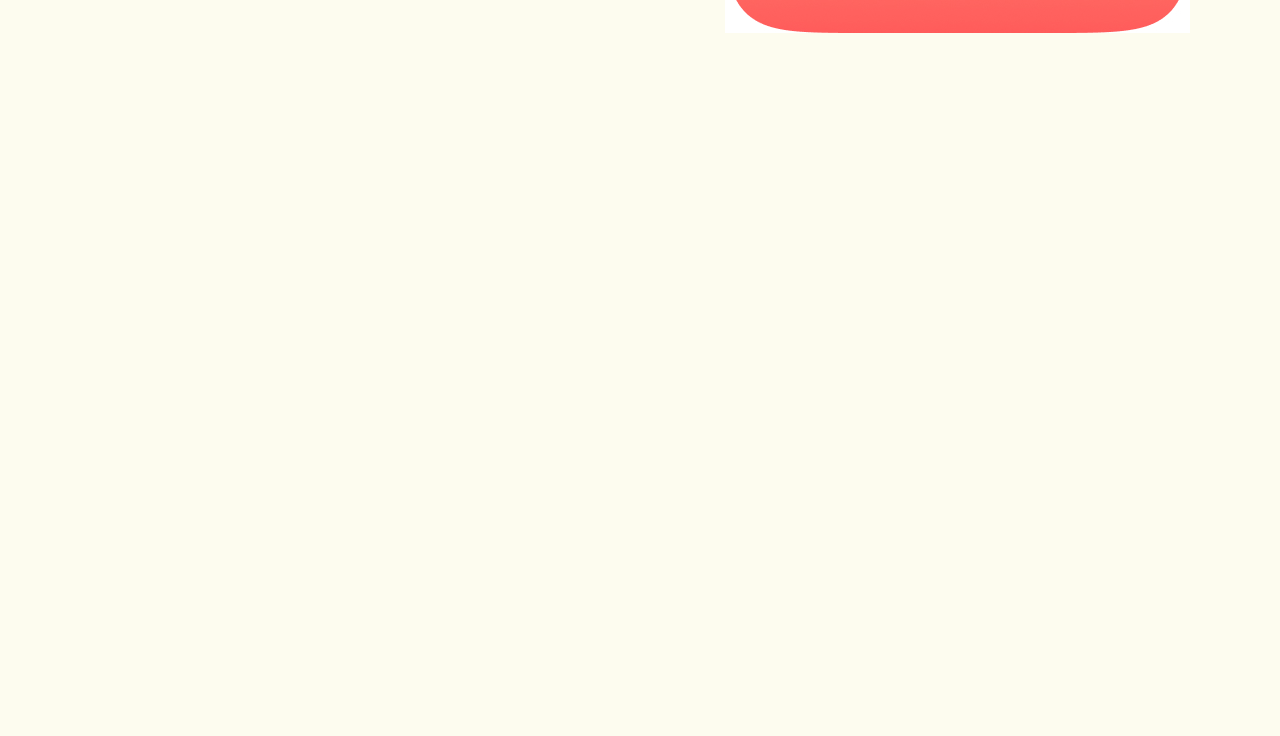
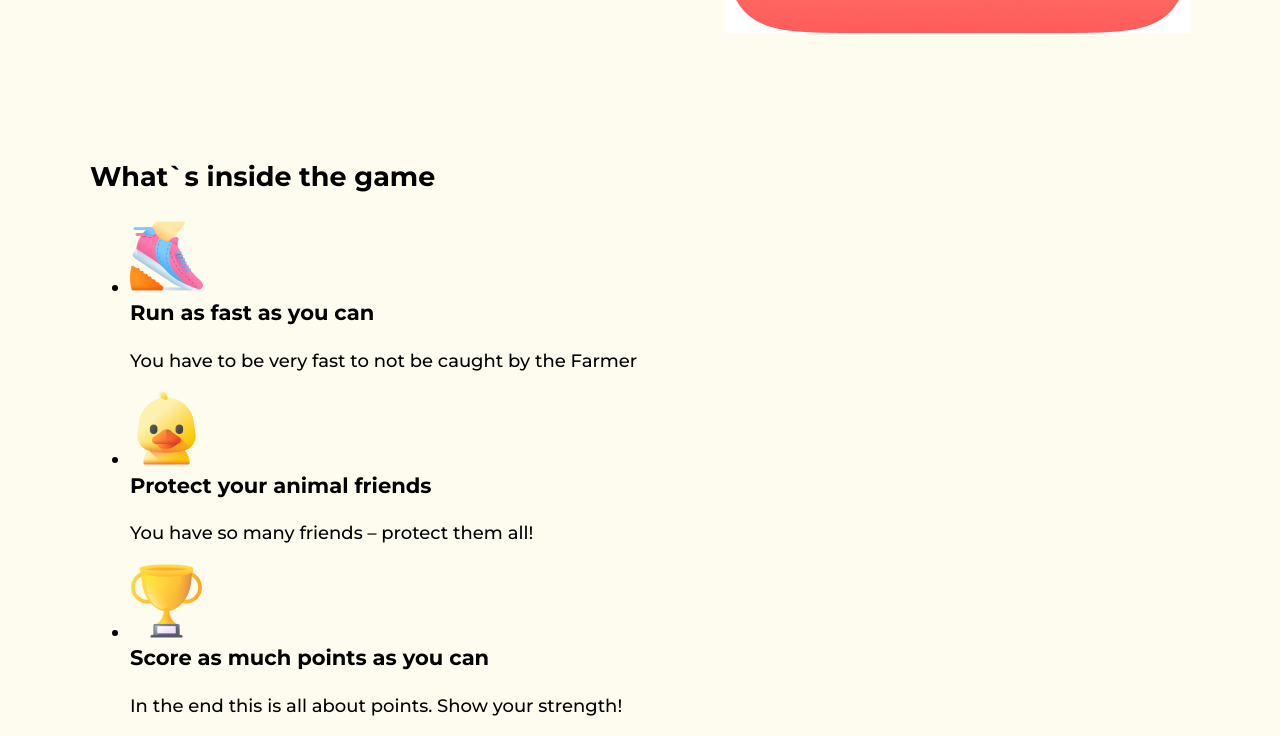
Before and after one commit to Jekindo/boyko-farmgame, a plain HTML site: page index.html in a window 1280 px wide. Shown: the part 604-1340 px from the top of the page. Before the commit the page ends 800 px from the top, so only its background shows below. Drawn offline with nearby package versions, Linux system fonts and the light colour scheme.

Commit message:
Добавляет разметку секции "Что это"

```diff
--- a/css/style.css
+++ b/css/style.css
@@ -94,3 +94,7 @@ body {
 	display: inline-block;
 	padding: 22px 70px;
 }
+
+
+
+/*! SECTION "WHAT" */
--- a/index.html
+++ b/index.html
@@ -16,7 +16,6 @@
     <link rel="stylesheet" href="./css/style.css" />
   </head>
   <body>
-
     <!--! HERO -->
     <section class="hero">
       <div class="container">
@@ -39,5 +38,31 @@
         </div>
       </div>
     </section>
+
+    <!--SECTION "WHAT" -->
+    <section class="what">
+      <div class="container">
+        <h2 class="what-title title">What`s inside the game</h2>
+        <div class="what-container">
+          <ul class="what-list">
+            <li class="what-list-item">
+              <img src="./images/sneakers.png" alt="sneakers" class="what-list-img" width="73"/>
+              <h3 class="what-list-title">Run as fast as you can</h3>
+              <p class="what-list-text">You have to be very fast to not be caught by the Farmer</p>
+            </li>
+            <li class="what-list-item">
+              <img src="./images/duck.png" alt="duck" class="what-list-img" width="73"/>
+              <h3 class="what-list-title">Protect your animal friends</h3>
+              <p class="what-list-text">You have so many friends – protect them all!</p>
+            </li>
+            <li class="what-list-item">
+              <img src="./images/cup.png" alt="cup" class="what-list-img" width="73"/>
+              <h3 class="what-list-title">Score as much points as you can</h3>
+              <p class="what-list-text">In the end this is all about points. Show your strength!</p>
+            </li>
+          </ul>
+        </div>
+      </div>
+    </section>
   </body>
 </html>
```
Also changed, not shown: images/cup.png (added), images/duck.png (added), images/sneakers.png (added).
